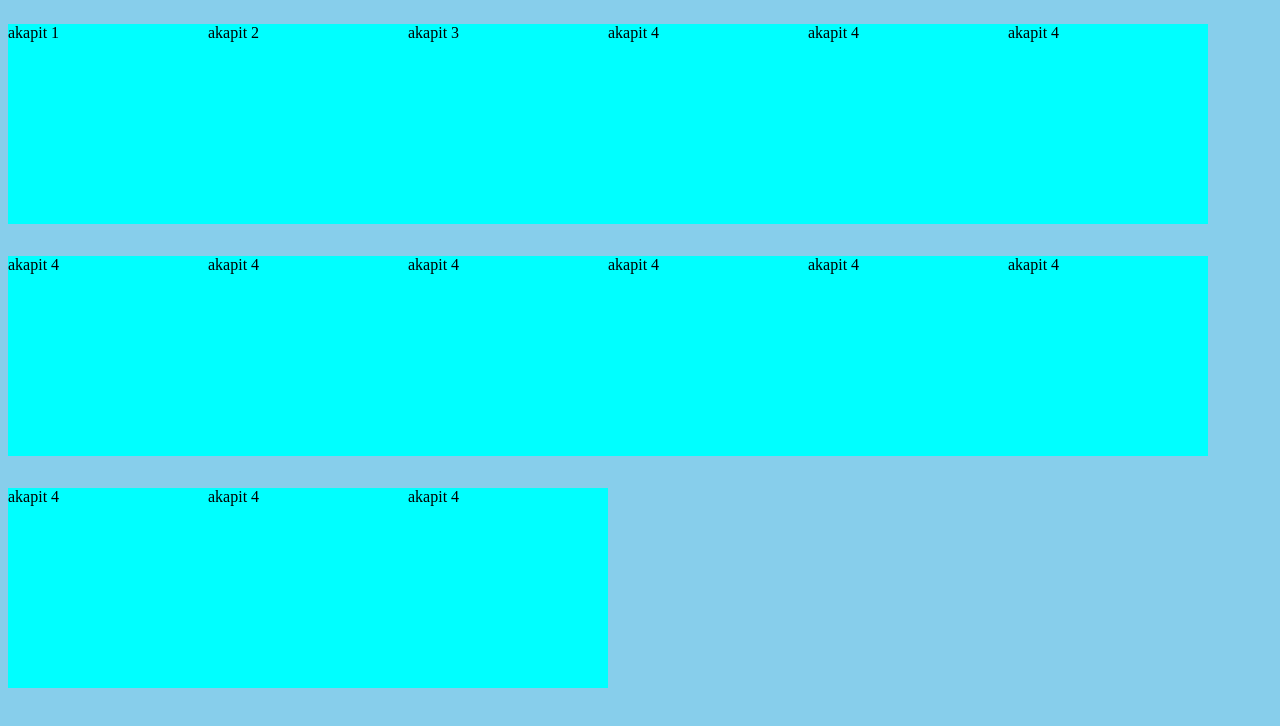
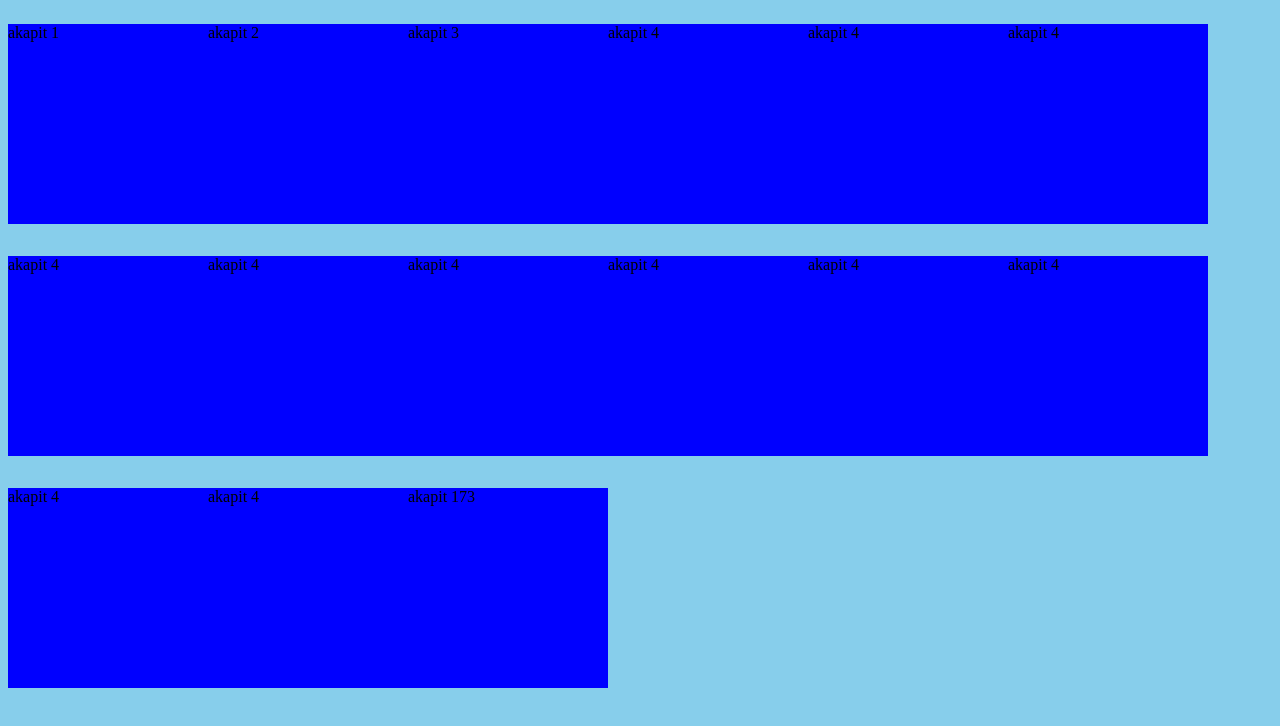
Before and after one commit to NONTII/stronaGit, a plain HTML site: page index.html in a window 1280 px wide. Drawn offline with Linux system fonts and the light colour scheme.

Commit message:
zmiana koloru i akapitu

```diff
--- a/index.html
+++ b/index.html
@@ -21,6 +21,6 @@
     <p>akapit 4</p>
     <p>akapit 4</p>
     <p>akapit 4</p>
-    <p>akapit 4</p>
+    <p>akapit 173</p>
 </body>
 </html>
--- a/style.css
+++ b/style.css
@@ -7,6 +7,6 @@ body{
 p{
     width: 200px;
     height: 200px;
-    background-color: aqua;
+    background-color: blue;
     display: flex;
 }
```
